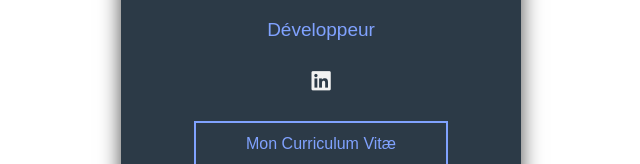
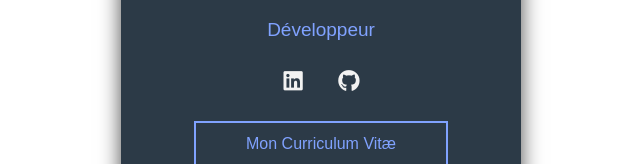
Before and after one commit to VincentSiles/CV, a plain HTML site: page index.html in a window 1280 px wide. Shown: the part 165-329 px from the top of the page, without its empty margins (319-959 px from the left). Drawn offline with Linux system fonts and the light colour scheme.

Commit message:
Update index.html

```diff
--- a/index.html
+++ b/index.html
@@ -22,6 +22,7 @@
             </center><br>
             <div class="sm">
                 <a href="https://www.linkedin.com/in/vincent-siles-5b14a5172" title="Aller voir mon profil Linkedin" target="_blank"><i class="fab fa-linkedin"></i></a>
+                <a href="https://github.com/VincentSiles" title="Aller voir mon profil github" target="_blank"><i class="fab fa-github"></i></a>
             </div>
             <center><a href="cv.html" class="contact-btn">Mon Curriculum Vitæ</a></center>
             <center><a href="formations.html" class="contact-btn">Mes formations professionnelles</a></center>
```
